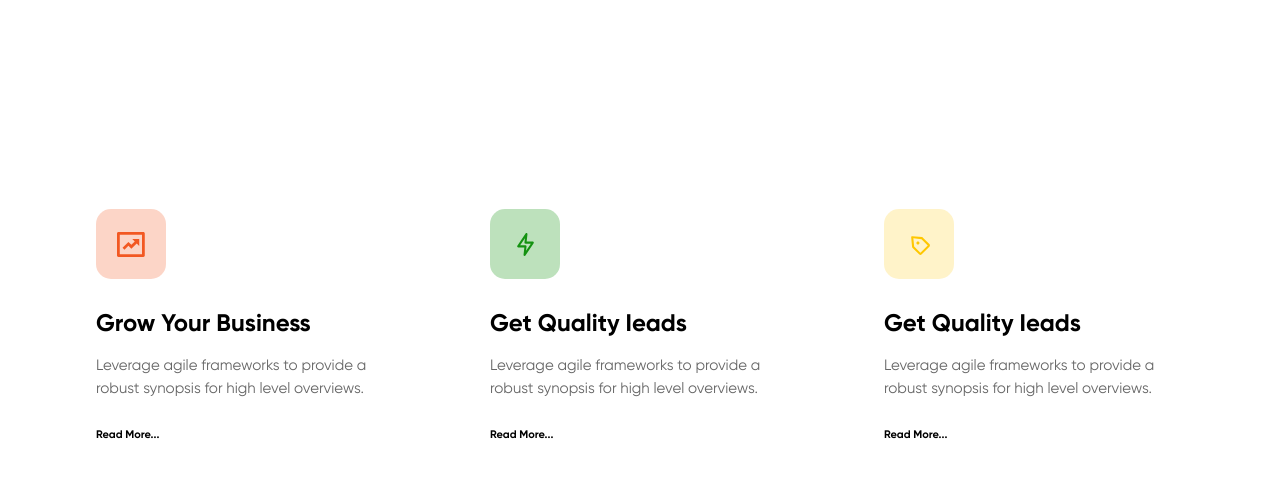
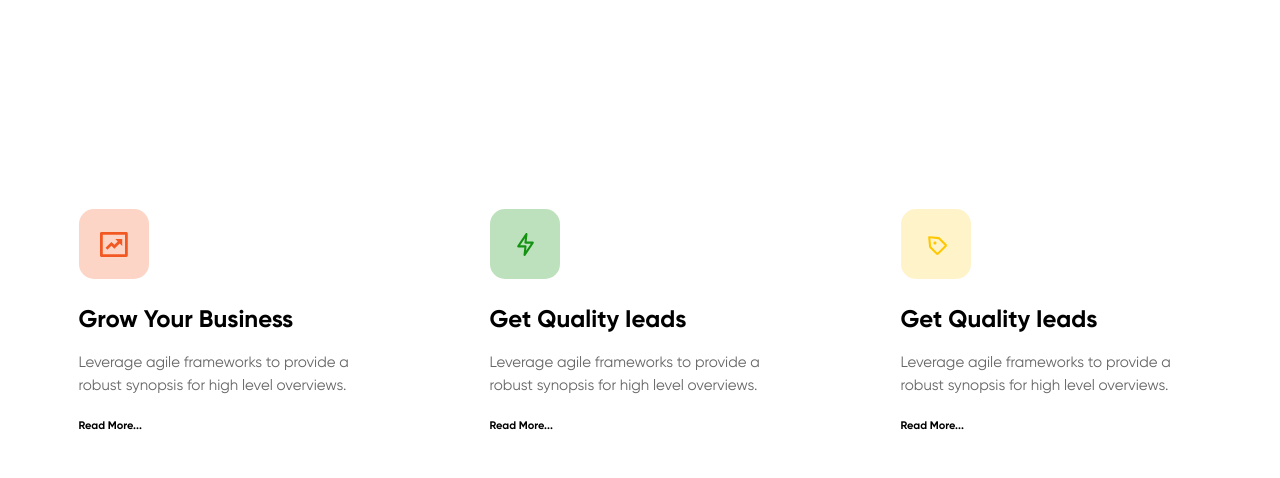
Before and after one commit to BreoRei/Web_Markup_Basics_HTML_CSS, a plain HTML site: page GrowBe/index.html in a window 1280 px wide. Shown: the part 706-1184 px from the top of the page. Drawn offline with Linux system fonts and the light colour scheme.

Commit message:
reset the font size for the class element

```diff
--- a/GrowBe/assets/styles/style.css
+++ b/GrowBe/assets/styles/style.css
@@ -140,12 +140,13 @@ p {
 }
 
 .cards {
-    width: 1170px;
+    width: 1203px;
     padding: 100px 0;
 }
 
 .item {
-    padding: 35px 31px 30px 41px;
+    font-size: 0;
+    padding: 35px 31px 30px 40px;
 }
 
 .item:hover {
@@ -160,17 +161,19 @@ p {
     font-size: 24px;
     font-style: normal;
     font-weight: 400;
-    line-height: normal;
+    line-height: 125%;
 }
 
 .item-text {
     width: 310px;
+    height: 42px;
+    flex-shrink: 0;
     color: #666;
     font-family: Gilroy-Regular;
     font-size: 15px;
     font-style: normal;
     font-weight: 400;
-    line-height: 150%;
+    line-height: 22.5px;
     margin-bottom: 25px;
 }
 
@@ -180,5 +183,5 @@ p {
     font-size: 11px;
     font-style: normal;
     font-weight: 400;
-    line-height: 150%;
+    line-height: 16.5px;
 }
--- a/GrowBe/index.html
+++ b/GrowBe/index.html
@@ -9,6 +9,7 @@
 </head>
 
 <body>
+
     <header class="header container">
         <img src="assets/images/Logo.png" alt="">
         <div class="header-menu">
@@ -23,6 +24,7 @@
             <a class="header-menu-item">Contact</a>
         </div>
     </header>
+
     <section class="top container">
         <div class="top-info">
             <h1 class="top-title">SEO & Digital
@@ -37,6 +39,7 @@
         </div>
         <img src="./assets/images/Image.png" alt="">
     </section>
+
     <section class="logo container">
         <img src="./assets/images/logo/1.png" alt="">
         <img src="./assets/images/logo/2.png" alt="">
@@ -45,29 +48,27 @@
         <img src="./assets/images/logo/5.png" alt="">
         <img src="./assets/images/logo/6.png" alt="">
     </section>
+
     <section class="cards container">
         <div class="item">
             <img src="./assets/images/cards/1.svg">
             <h1 class="item-title">Grow Your Business</h1>
             <p class="item-text">Leverage agile frameworks to provide a robust synopsis for high level overviews.</p>
-            <a class="item-link">Read More...</a>
+            <p class="item-link">Read More...</a>
         </div>
         <div class="item">
             <img src="./assets/images/cards/2.svg">
             <h1 class="item-title">Get Quality Ieads</h1>
             <p class="item-text">Leverage agile frameworks to provide a robust synopsis for high level overviews.</p>
-            <a class="item-link">Read More...</a>
+            <p class="item-link">Read More...</a>
         </div>
         <div class="item">
             <img src="./assets/images/cards/3.svg">
             <h1 class="item-title">Get Quality Ieads</h1>
             <p class="item-text">Leverage agile frameworks to provide a robust synopsis for high level overviews.</p>
-            <a class="item-link">Read More...</a>
+            <p class="item-link">Read More...</a>
         </div>
-
     </section>
 
-
 </body>
-
 </html>
```
